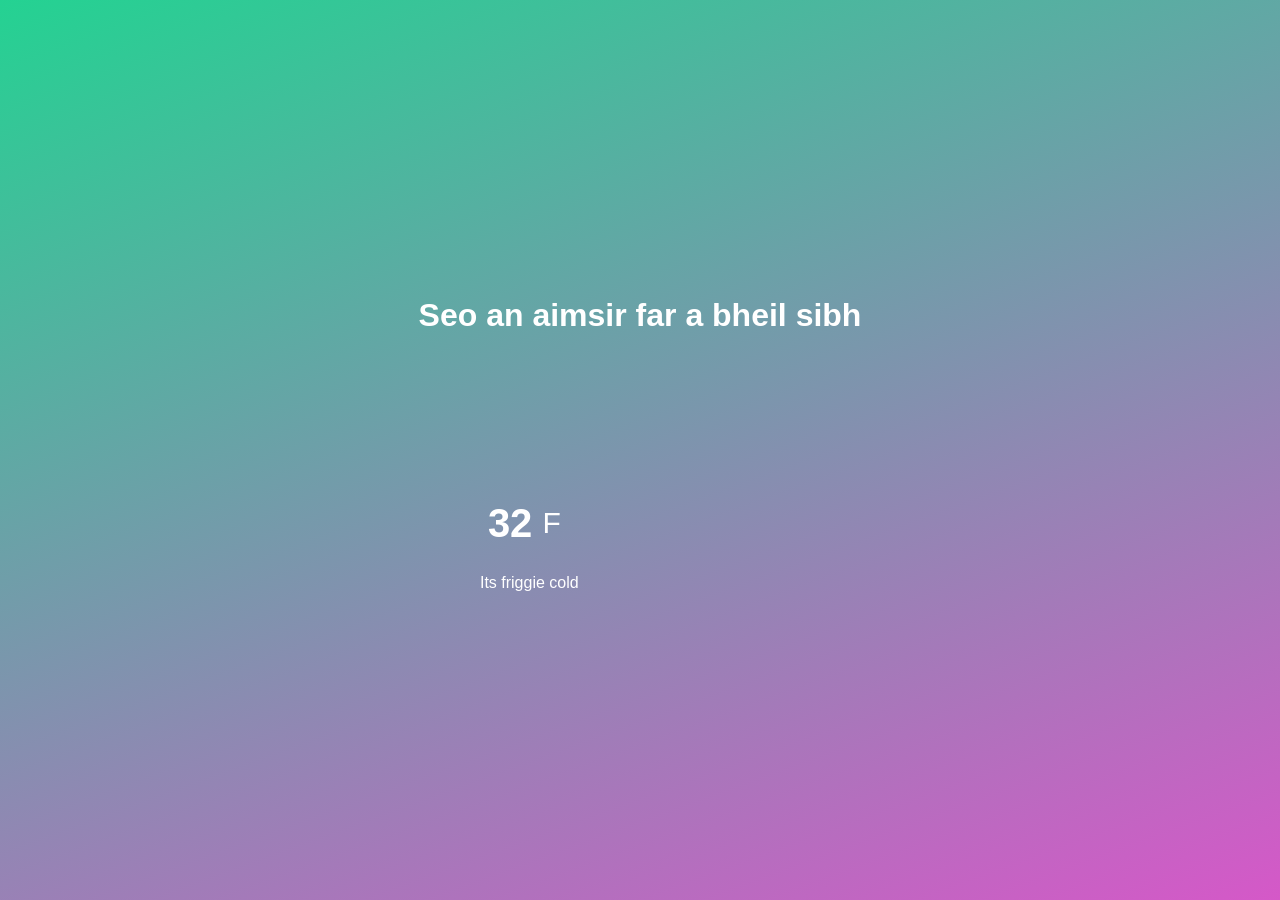
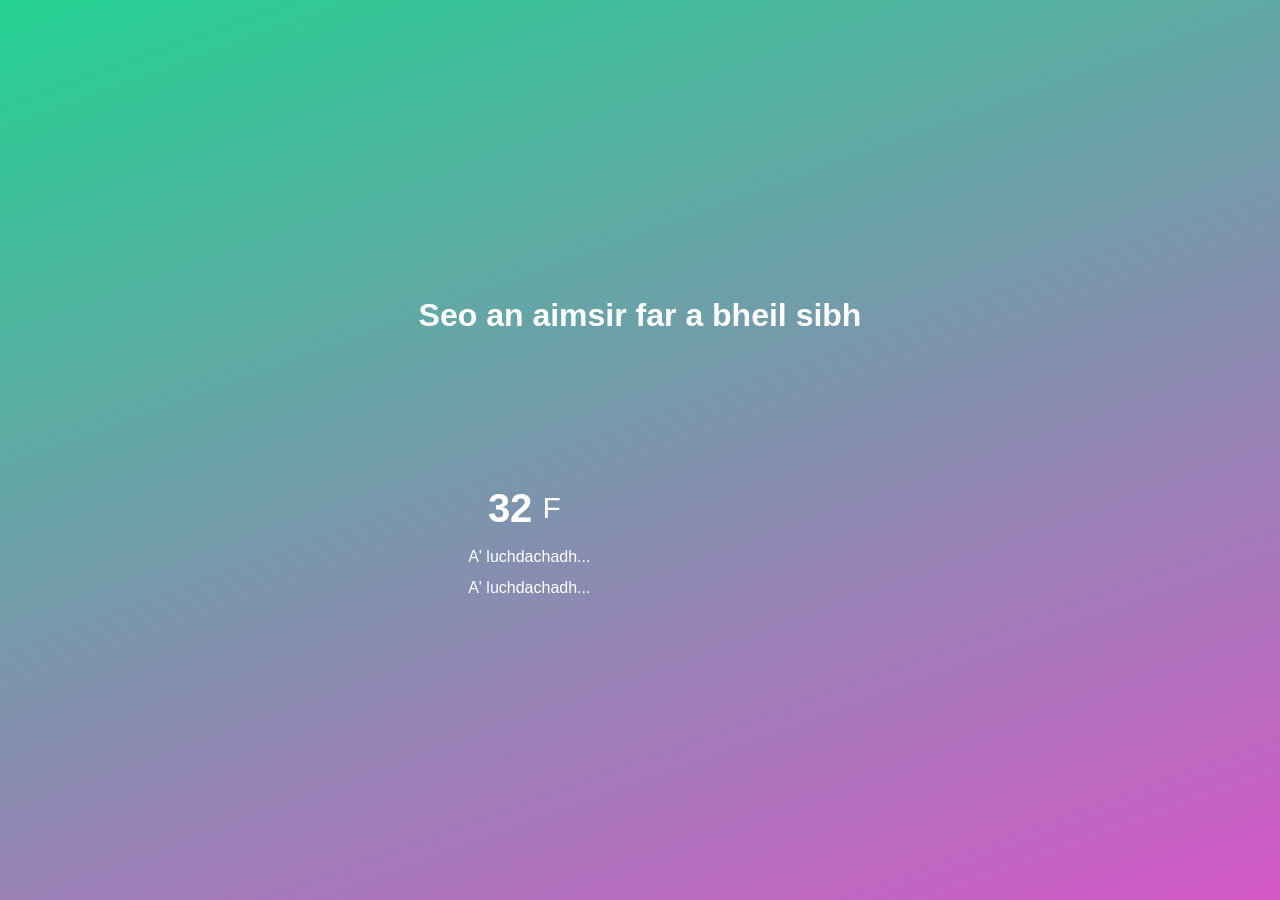
Before and after one commit to angeidheal/aimsir, a Jekyll site: the page built from index.html, in a window 1280 px wide. Built offline with Jekyll 4.4.1, drawn with Linux system fonts in a browser that asks for light colours; a script that is not in the unit is left out.

Commit message:
Update index.html

```diff
--- a/index.html
+++ b/index.html
@@ -13,5 +13,6 @@ title: Dachaigh
         <h2 class="temperature-degree">32</h2>
         <span>F</span>
     </div>
-    <div class="temperature-description">Its friggie cold</div>
+    <div class="temperature-description">A' luchdachadh...</div>
+    <div class="daily-summary">A' luchdachadh...</div>
 </div>
```
